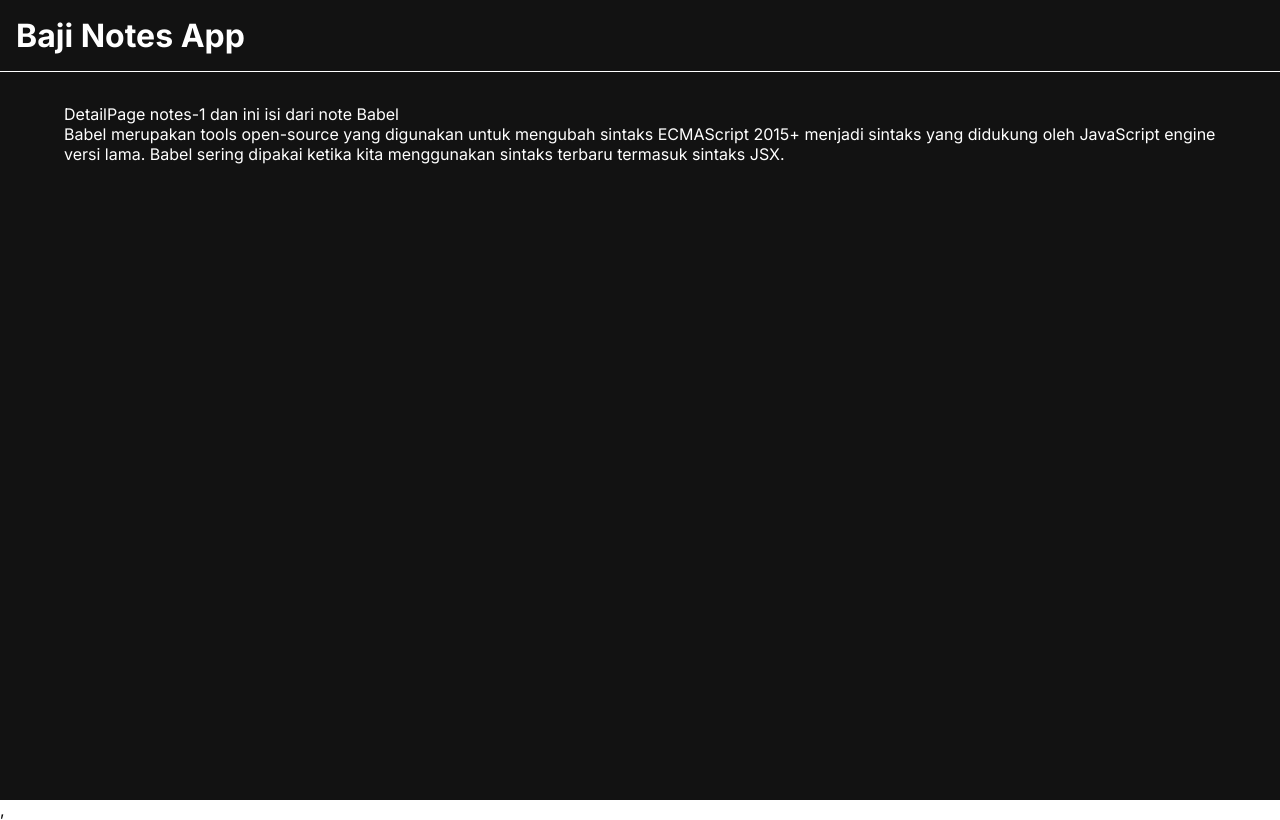
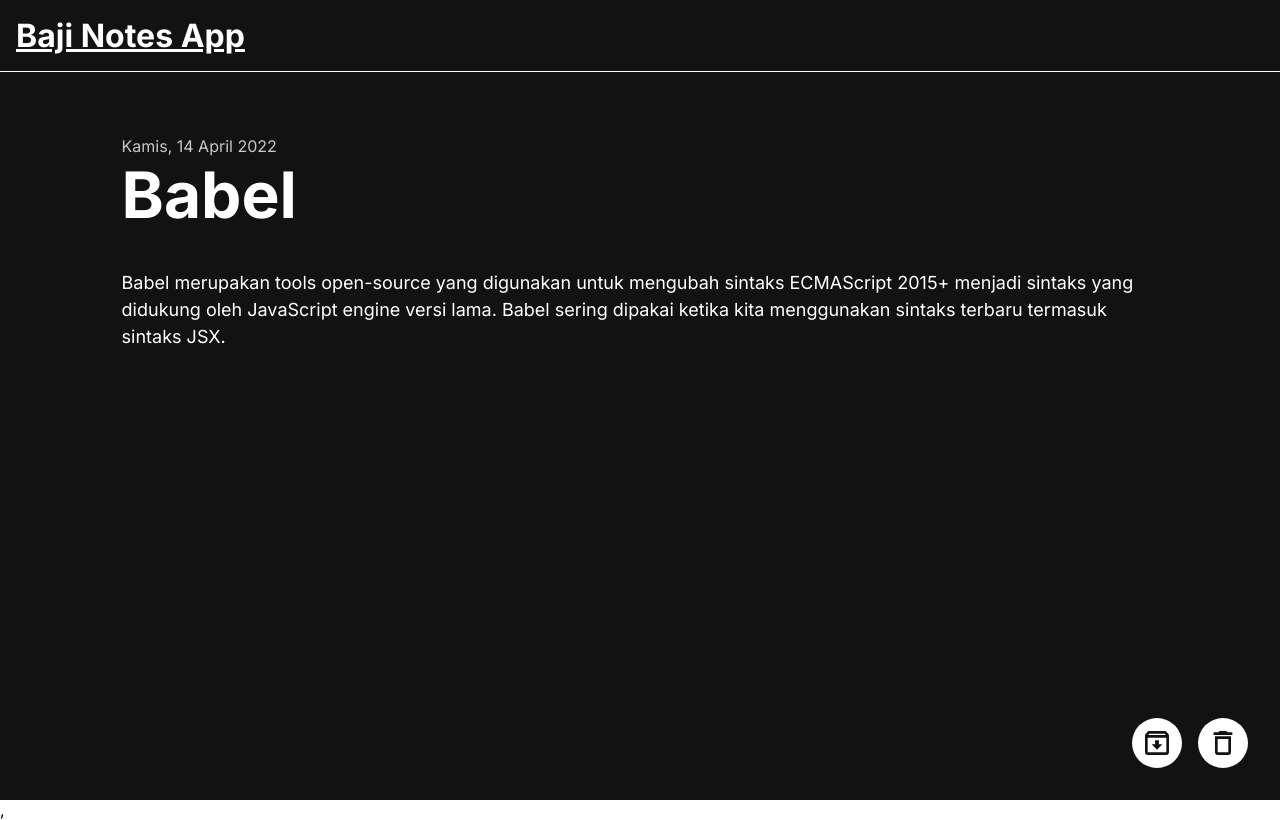
Before and after one commit to bajiff/baji-personal-notes-app-starter, a React (Vite) app: page /notes/notes-1 in a window 1280 px wide. Built offline with nearby package versions, Linux system fonts and the light colour scheme.

Commit message:
Lanjut ke delete

```diff
--- a/src/components/App.jsx
+++ b/src/components/App.jsx
@@ -7,9 +7,12 @@ const App = () => {
   return(
     <div className='app-container'>
       <header>
-        <h1>Baji Notes App</h1>
+        <h1>
+          <a href="/">Baji Notes App</a>
+        </h1>
       </header>
       <main>
+
         <Routes>
           <Route path='/' element={<HomePage/>} />
           <Route path='/notes/new' element={<AddNotePage/>} />
--- a/src/pages/AddNotePage.jsx
+++ b/src/pages/AddNotePage.jsx
@@ -1,8 +1,23 @@
-import React from 'react'
+import React, { useState } from 'react';
+import { addNote } from '../utils/local-data';
+import { useNavigate } from 'react-router-dom';
+
 
 const AddNotePage = () => {
+  const [title, setTitle] = useState('');
+  const [body, setBody] = useState('');
+  const navigate = useNavigate();
+
+  const submitHandler = () => {
+    addNote({title,body});
+    navigate('/');
+  }
   return (
-    <div>AddNotePage</div>
+    <div>
+      <input type="text" value={title} onChange={e => setTitle(e.target.value)} autoFocus required placeholder='Judulnya bang' />
+      <input type="text" value={body} onChange={e => setBody(e.target.value)} required placeholder='Ini Deskripsinya bang' />
+      <button onClick={submitHandler}>Submit</button>
+    </div>
   )
 }
 
--- a/src/pages/DetailPage.jsx
+++ b/src/pages/DetailPage.jsx
@@ -1,14 +1,26 @@
 import React from 'react'
 import { useParams } from 'react-router-dom';
 import { getNote } from "../utils/local-data";
+import { showFormattedDate } from '../utils'
 
 const DetailPage = () => {
   const { id } = useParams();
   const note = getNote(id)
   return (
-    <div>
-      <p> DetailPage {id} dan ini isi dari note {note.title}</p>
-      <p>{note.body}</p>
+    <div className='detail-page'>
+      <p className='detail-page__createdAt'>{showFormattedDate(note.createdAt)}</p>
+      <h3 className='detail-page__title'>{note.title}</h3>
+      <div className="detail-page__body">
+        <p>{note.body}</p>
+      </div>
+      <div className="detail-page__action">
+        <button className="action" title='arsipkan'>
+          <svg stroke="currentColor" fill="currentColor" stroke-width="0" viewBox="0 0 24 24" height="1em" width="1em" xmlns="http://www.w3.org/2000/svg"><path fill="none" d="M0 0h24v24H0V0z"></path><path d="M20.54 5.23l-1.39-1.68C18.88 3.21 18.47 3 18 3H6c-.47 0-.88.21-1.16.55L3.46 5.23C3.17 5.57 3 6.02 3 6.5V19c0 1.1.9 2 2 2h14c1.1 0 2-.9 2-2V6.5c0-.48-.17-.93-.46-1.27zM6.24 5h11.52l.81.97H5.44l.8-.97zM5 19V8h14v11H5zm8.45-9h-2.9v3H8l4 4 4-4h-2.55z"></path></svg>
+        </button>
+        <button className="action" title='delete'>
+          <svg stroke="currentColor" fill="currentColor" stroke-width="0" viewBox="0 0 24 24" height="1em" width="1em" xmlns="http://www.w3.org/2000/svg"><path fill="none" d="M0 0h24v24H0V0z"></path><path d="M6 19c0 1.1.9 2 2 2h8c1.1 0 2-.9 2-2V7H6v12zM8 9h8v10H8V9zm7.5-5l-1-1h-5l-1 1H5v2h14V4z"></path></svg>
+        </button>
+      </div>
     </div>
   )
 }
--- a/src/styles/style.css
+++ b/src/styles/style.css
@@ -93,6 +93,7 @@ main {
 
 .note-item__title {
   margin: 4px 0;
+  text-decoration: underline;
 }
 
 .note-item__createdAt {
```
